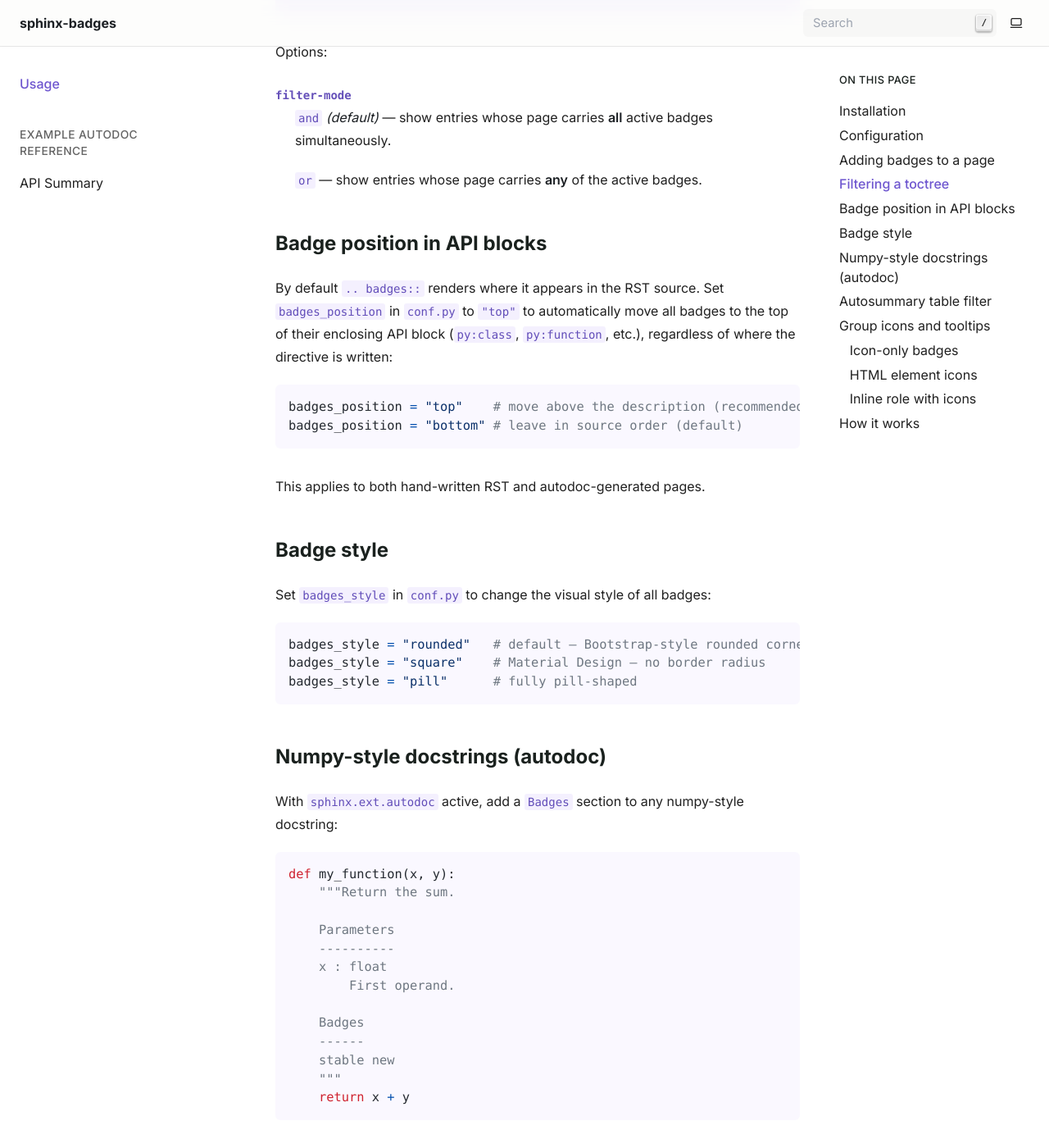
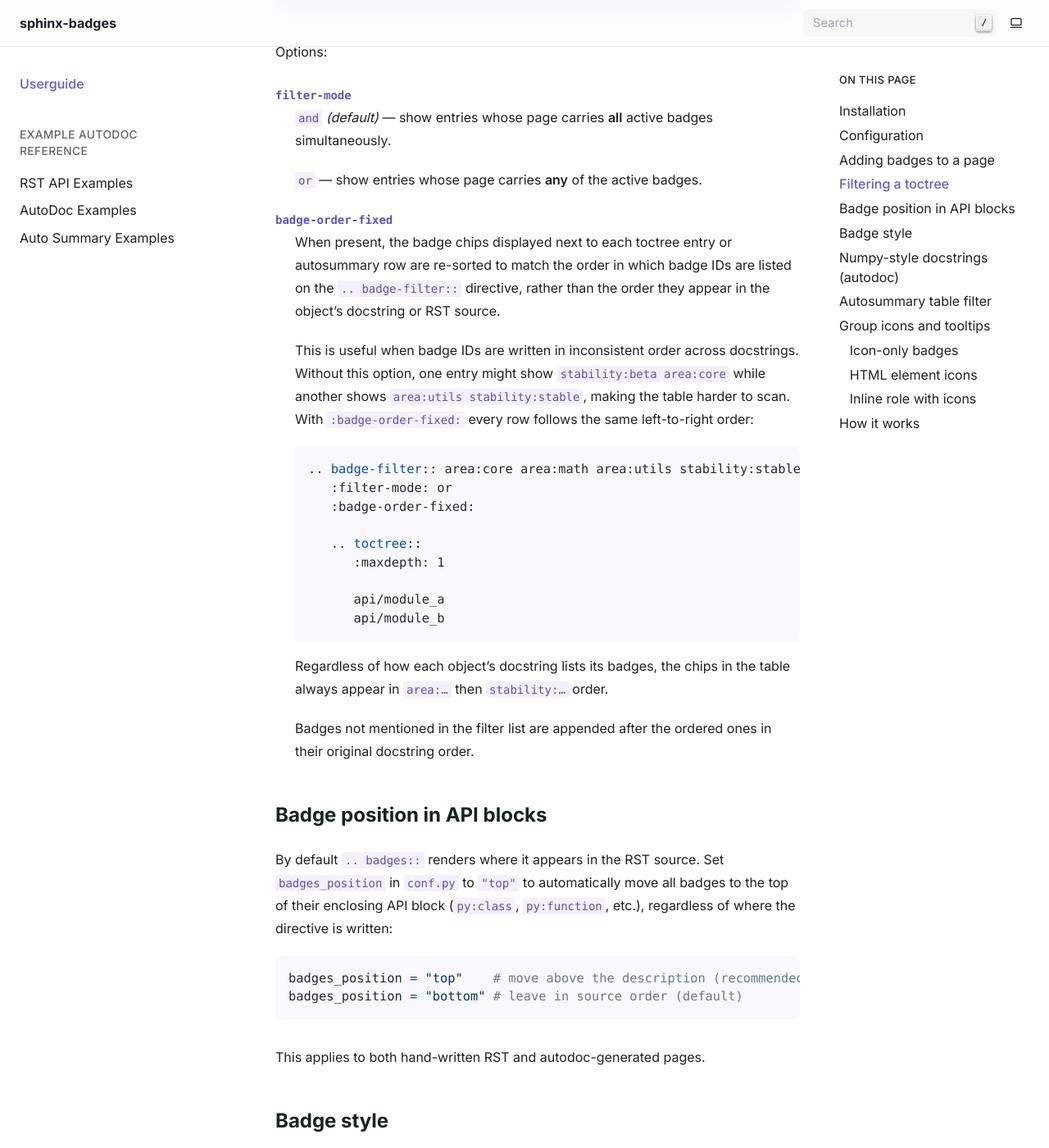
Before and after one commit to NickGeneva/sphinx-badges, a Sphinx documentation site: the page built from docs/usage.rst, in a window 1280 px wide and 1400 px high, scrolled down 2158 px. Shown: the whole window at 82% size. Built offline with Sphinx 7.4.7, drawn with Linux system fonts in a browser that asks for light colours; cross-references to code outside the pages are shown as plain code; some of the changed text lies outside the part shown.

Commit message:
Adding fixed order option

```diff
--- a/docs/_python/datalib.py
+++ b/docs/_python/datalib.py
@@ -40,7 +40,7 @@ class DataProcessor:
 
         Badges
         ------
-        stability:stable area:core
+        area:core stability:stable
         """
         return data
 
--- a/docs/usage.rst
+++ b/docs/usage.rst
@@ -1,5 +1,5 @@
-Usage
-=====
+Userguide
+=========
 
 Installation
 ------------
@@ -95,6 +95,36 @@ Options:
    badges simultaneously.
 
    ``or`` — show entries whose page carries **any** of the active badges.
+
+``badge-order-fixed``
+   When present, the badge chips displayed next to each toctree entry or
+   autosummary row are re-sorted to match the order in which badge IDs are
+   listed on the ``.. badge-filter::`` directive, rather than the order they
+   appear in the object's docstring or RST source.
+
+   This is useful when badge IDs are written in inconsistent order across
+   docstrings.  Without this option, one entry might show
+   ``stability:beta area:core`` while another shows ``area:utils stability:stable``,
+   making the table harder to scan.  With ``:badge-order-fixed:`` every row
+   follows the same left-to-right order:
+
+   .. code-block:: rst
+
+      .. badge-filter:: area:core area:math area:utils stability:stable stability:beta
+         :filter-mode: or
+         :badge-order-fixed:
+
+         .. toctree::
+            :maxdepth: 1
+
+            api/module_a
+            api/module_b
+
+   Regardless of how each object's docstring lists its badges, the chips in
+   the table always appear in ``area:…`` then ``stability:…`` order.
+
+   Badges not mentioned in the filter list are appended after the ordered
+   ones in their original docstring order.
 
 Badge position in API blocks
 ----------------------------
```
Also changed, not shown: docs/index.rst (+3 -13 lines), docs/modules/api_summary.rst (deleted, +0 -36 lines), docs/modules/auto_doc.rst (added, +22 -0 lines), docs/modules/auto_summary.rst (added, +96 -0 lines), docs/modules/manual.rst (added, +24 -0 lines), src/sphinx_badges/_static/badge-filter.js (+18 -0 lines), docs/modules/api/beta_class.rst (renamed from docs/api/beta_class.rst), docs/modules/api/deprecated_helper.rst (renamed from docs/api/deprecated_helper.rst), docs/modules/api/experimental_module.rst (renamed from docs/api/experimental_module.rst), docs/modules/api/stable_function.rst (renamed from docs/api/stable_function.rst), 4 other files.
